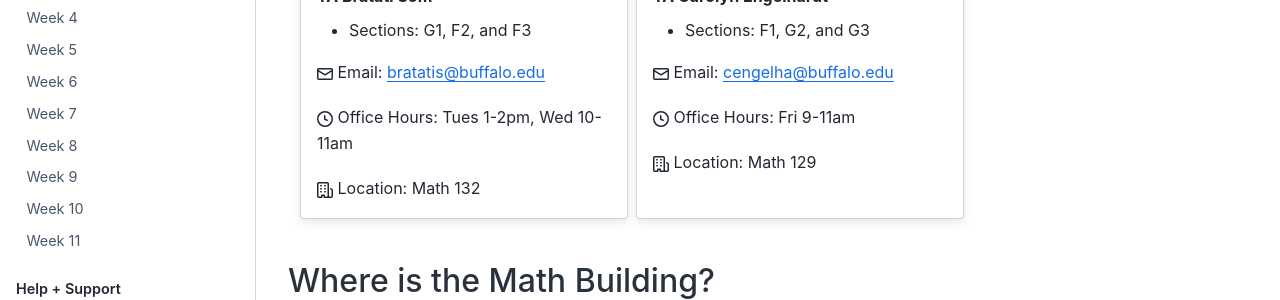
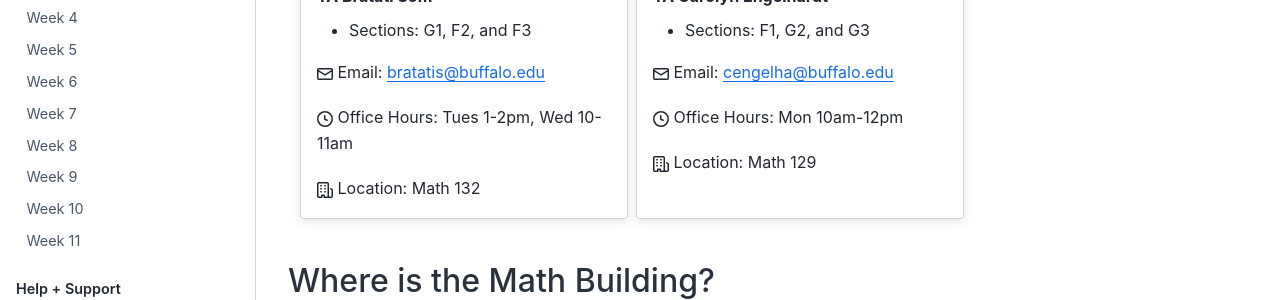
Before and after one commit to mjcasper/info-241, a Jupyter Book: the page built from start/office-hours.md, in a window 1280 px wide and 990 px high. Shown: the part 532-832 px from the top of the window. Built offline with Jupyter Book 1.0.4 settings and Sphinx 7.4.7 and the Sphinx Book theme 1.1.4, drawn with Linux system fonts in a browser that asks for light colours.

Commit message:
update office hours

```diff
--- a/start/office-hours.md
+++ b/start/office-hours.md
@@ -47,7 +47,7 @@ Office Hours
 
 {octicon}`mail;1em;sd-text` Email: cengelha@buffalo.edu
 
-{octicon}`clock;1em;sd-text` Office Hours:  Fri 9-11am
+{octicon}`clock;1em;sd-text` Office Hours:  Mon 10am-12pm
 
 {octicon}`organization;1em;sd-text` Location: Math 129
 :::
```
